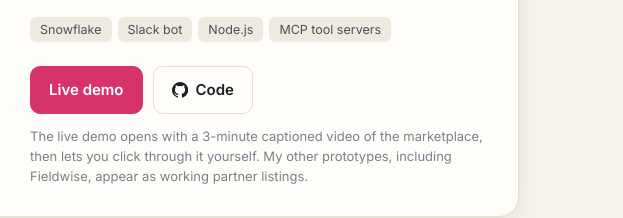
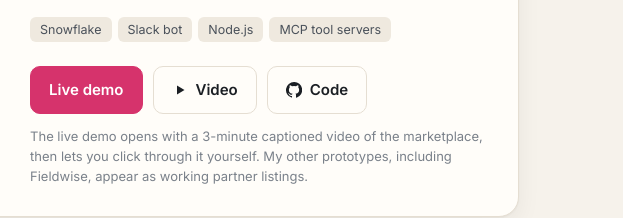
Before and after one commit to hithakishore-all/hithakishore-all.github.io, a plain HTML site: page index.html in a window 1280 px wide. Shown: the part 2067-2285 px from the top of the page, 657-1280 px from the left. Drawn offline with Linux system fonts and the light colour scheme.

Commit message:
Meridian card: add Loom walkthrough Video button
Co-Authored-By: Claude Opus 5.5 <noreply@anthropic.com>
Claude-Session: https://claude.ai/code/session_01Y1imtpAySE8CRB14B6bexM

```diff
--- a/index.html
+++ b/index.html
@@ -181,6 +181,7 @@ footer .wrap { display: flex; flex-wrap: wrap; gap: 8px 24px; justify-content: s
       <div class="stack"><span>Snowflake</span><span>Slack bot</span><span>Node.js</span><span>MCP tool servers</span></div>
       <div class="actions">
         <a class="btn primary" href="https://hithakishore-all.github.io/meridian/">Live demo</a>
+        <a class="btn" href="https://www.loom.com/share/9b47050033fd48938348bf1d3af26932"><svg viewBox="0 0 16 16" fill="currentColor" aria-hidden="true"><path d="M5 3.5v9l7.5-4.5z"/></svg>Video</a>
         <a class="btn" href="https://github.com/hithakishore-all/Meridian"><svg viewBox="0 0 16 16" fill="currentColor" aria-hidden="true"><path d="M8 0a8 8 0 0 0-2.53 15.59c.4.07.55-.17.55-.38v-1.33c-2.23.48-2.7-1.07-2.7-1.07-.36-.92-.89-1.17-.89-1.17-.73-.5.06-.49.06-.49.8.06 1.23.83 1.23.83.72 1.23 1.88.87 2.34.67.07-.52.28-.87.5-1.07-1.78-.2-3.65-.89-3.65-3.95 0-.87.31-1.59.82-2.15-.08-.2-.36-1.02.08-2.12 0 0 .67-.21 2.2.82a7.6 7.6 0 0 1 4 0c1.53-1.04 2.2-.82 2.2-.82.44 1.1.16 1.92.08 2.12.51.56.82 1.28.82 2.15 0 3.07-1.87 3.75-3.65 3.95.29.25.54.73.54 1.48v2.2c0 .21.15.46.55.38A8 8 0 0 0 8 0z"/></svg>Code</a>
       </div>
       <p class="note">The live demo opens with a 3-minute captioned video of the marketplace, then lets you click through it yourself. My other prototypes, including Fieldwise, appear as working partner listings.</p>
```
